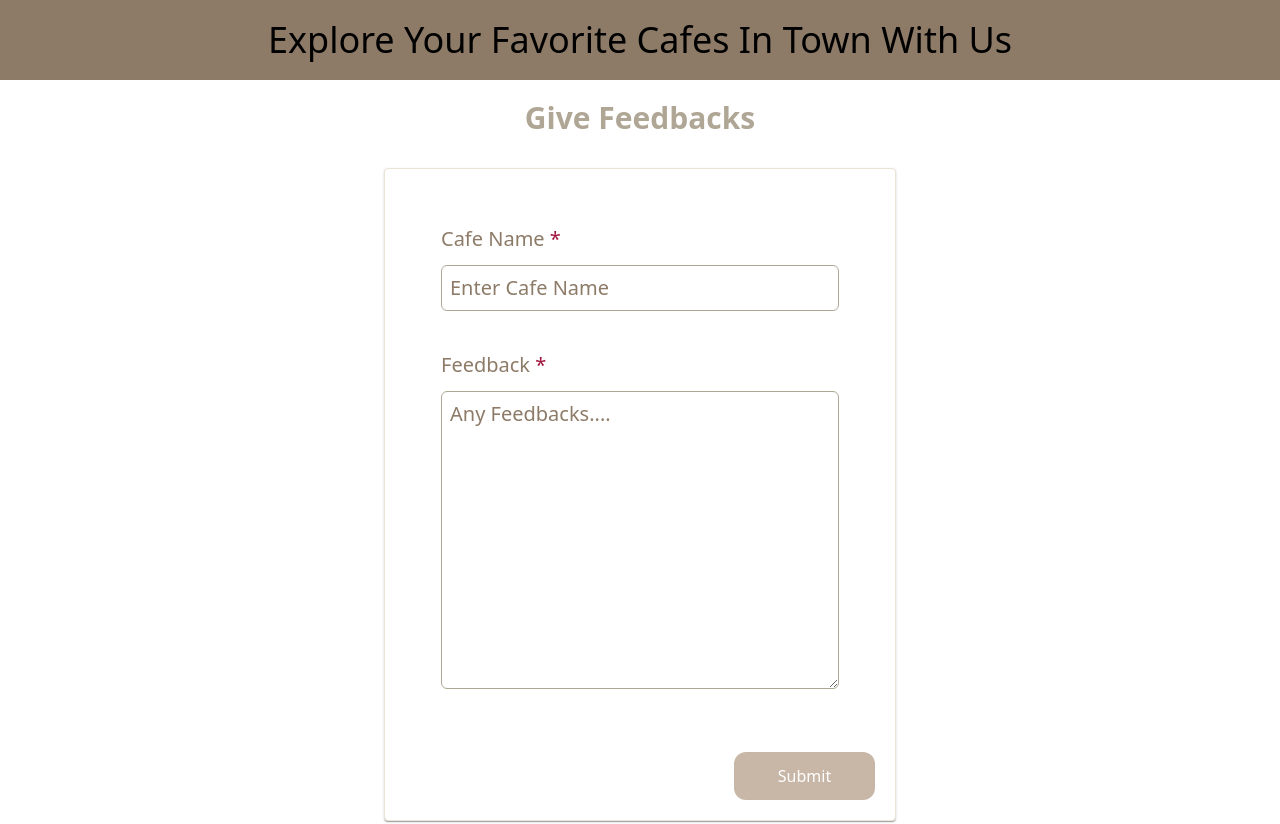
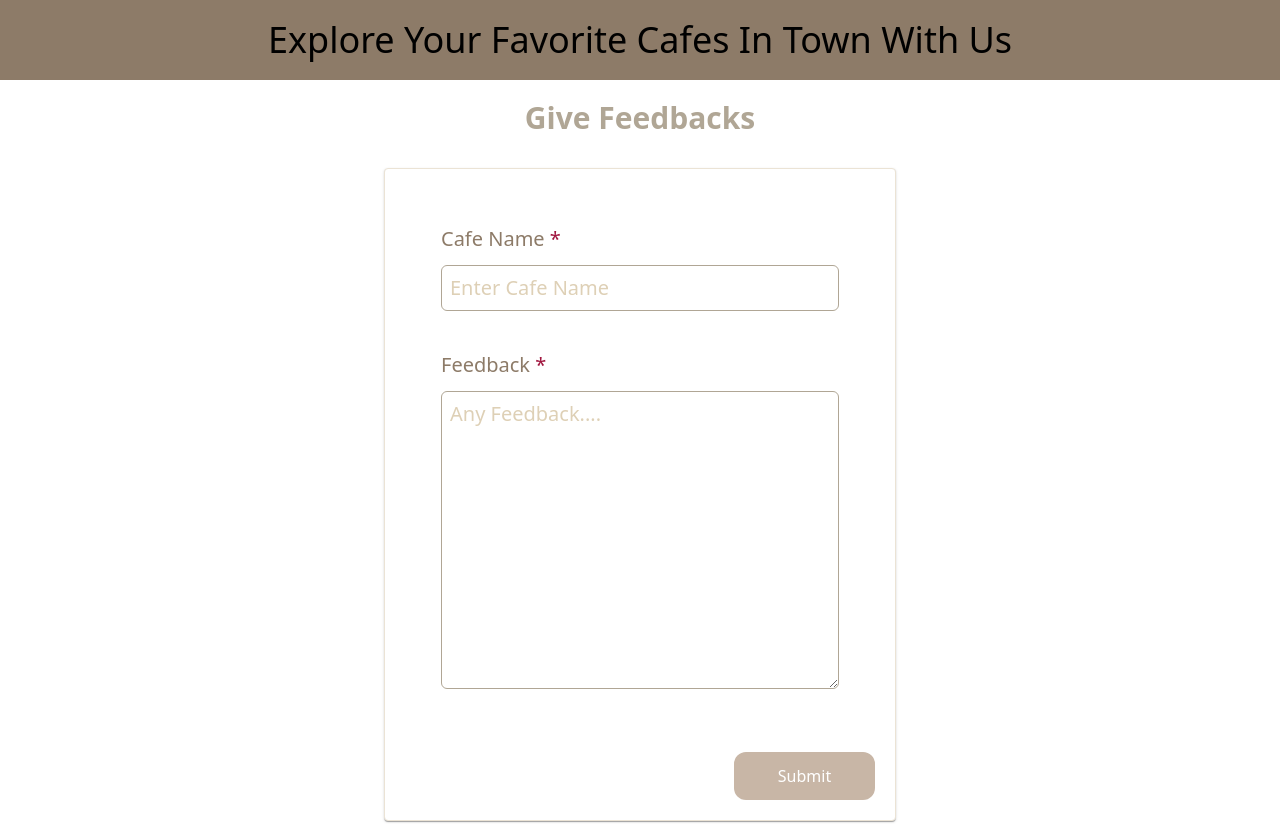
Before and after one commit to hhtetwei/Cafes-In-Town-MERN, a Next.js app in the folder frontend/: page /cafes/feedback in a window 1280 px wide. Shown: the top 824 px of the page. Built offline with nearby package versions, Linux system fonts and the light colour scheme.

Commit message:
changed place holder clr and added loading state

```diff
--- a/frontend/src/pages/cafes/feedback.jsx
+++ b/frontend/src/pages/cafes/feedback.jsx
@@ -70,7 +70,7 @@ const Contact = () => {
                 <input
                   type="text"
                   placeholder="Enter Cafe Name"
-                  className="w-[100%] border border-inputBorderClr mt-3 rounded-md p-2 placeholder-headerBg"
+                  className="w-[100%] border border-inputBorderClr mt-3 rounded-md p-2 placeholder-placeholderClr"
                   {...register('for')}
                 />
               </div>
@@ -80,9 +80,9 @@ const Contact = () => {
                   Feedback <span className="text-warningClr">*</span>
                 </div>
                 <textarea
-                  placeholder="Any Feedbacks...."
+                  placeholder="Any Feedback...."
                   rows={10}
-                  className="w-[100%] border border-inputBorderClr mt-3 rounded-md p-2 placeholder-headerBg"
+                  className="w-[100%] border border-inputBorderClr mt-3 rounded-md p-2 placeholder-placeholderClr"
                   {...register('feedback')}
                 />
               </div>
--- a/frontend/src/pages/cafes/feedbacks.jsx
+++ b/frontend/src/pages/cafes/feedbacks.jsx
@@ -5,7 +5,7 @@ import { useState } from 'react';
 
 const pageSize = 5;
 const Feedbacks = () => {
-  const { data: feedbacks, count } = useGetAllFeedbacks();
+  const { data: feedbacks, count, isLoading } = useGetAllFeedbacks();
   const [currentPage, setCurrentPage] = useState(1);
   // eslint-disable-next-line react-hooks/rules-of-hooks
   const [searchTerm, setSearchTerm] = useState('');
@@ -50,7 +50,9 @@ const Feedbacks = () => {
       </div>
 
       <div className="flex justify-center w-full">
+
         <Card className="w-[50%] flex flex-wrap justify-center shadow-lg rounded-xl border border-cardBorder mb-10">
+          {isLoading && <div className='mt-5 text-xl'>Loading....</div>}
           {currentItems
             ? currentItems?.map((feedback, index) => {
                 console.log(currentItems);
--- a/frontend/tailwind.config.js
+++ b/frontend/tailwind.config.js
@@ -20,6 +20,7 @@ module.exports = {
         textClr: '#B0A695',
         inputBorderClr: '#B0A695',
         warningClr: '#A0153E',
+        placeholderClr: "#DED0B6"
       },
     },
   },
```
Also changed, not shown: 1 other file (tests, documents, lock files or other folders).
